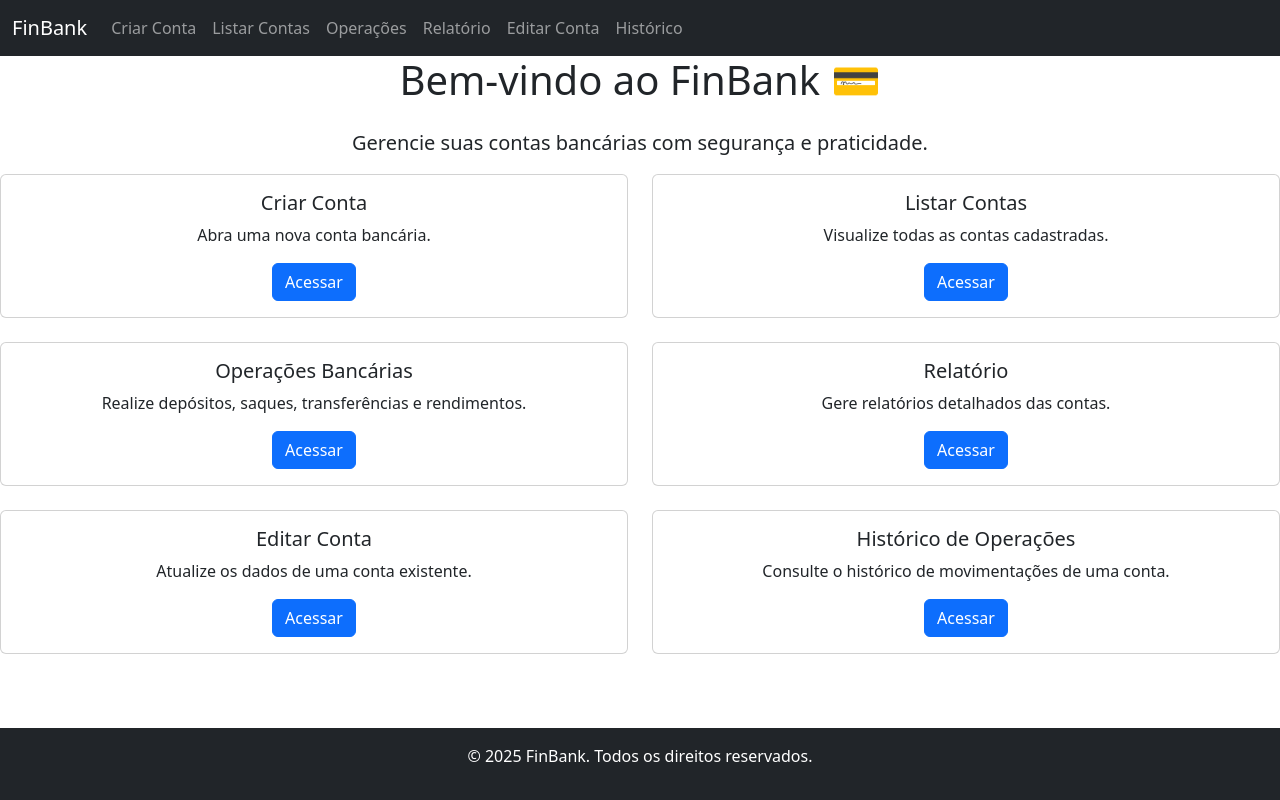
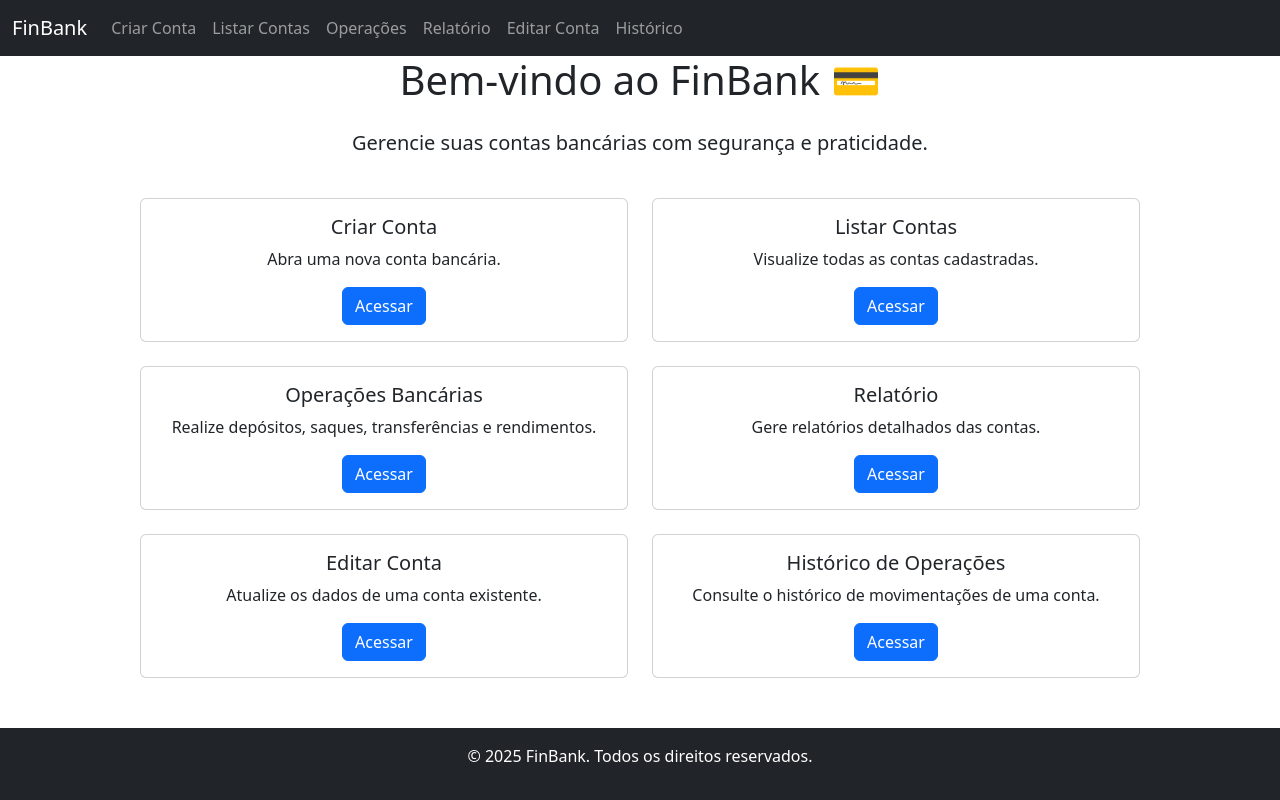
Before and after one commit to Felipe-Sabino-d-Oliveira/finbank, a PHP site: page / in a window 1280 px wide. Run offline with PHP 8.4, Linux system fonts and the light colour scheme.

Commit message:
atualizado: alteracao na disposicao dos elementos na pagina;

```diff
--- a/public/index.php
+++ b/public/index.php
@@ -14,7 +14,7 @@ require_once '../templates/header.php';
 
     <p class="lead">Gerencie suas contas bancárias com segurança e praticidade.</p>
 
-    <div class="row row-cols-1 row-cols-md-2 g-4">
+    <div class="row row-cols-1 row-cols-md-2 g-4" style="width: 80%; margin: 0 auto;">
     <div class="col">
       <div class="card h-100">
         <div class="card-body">
```
